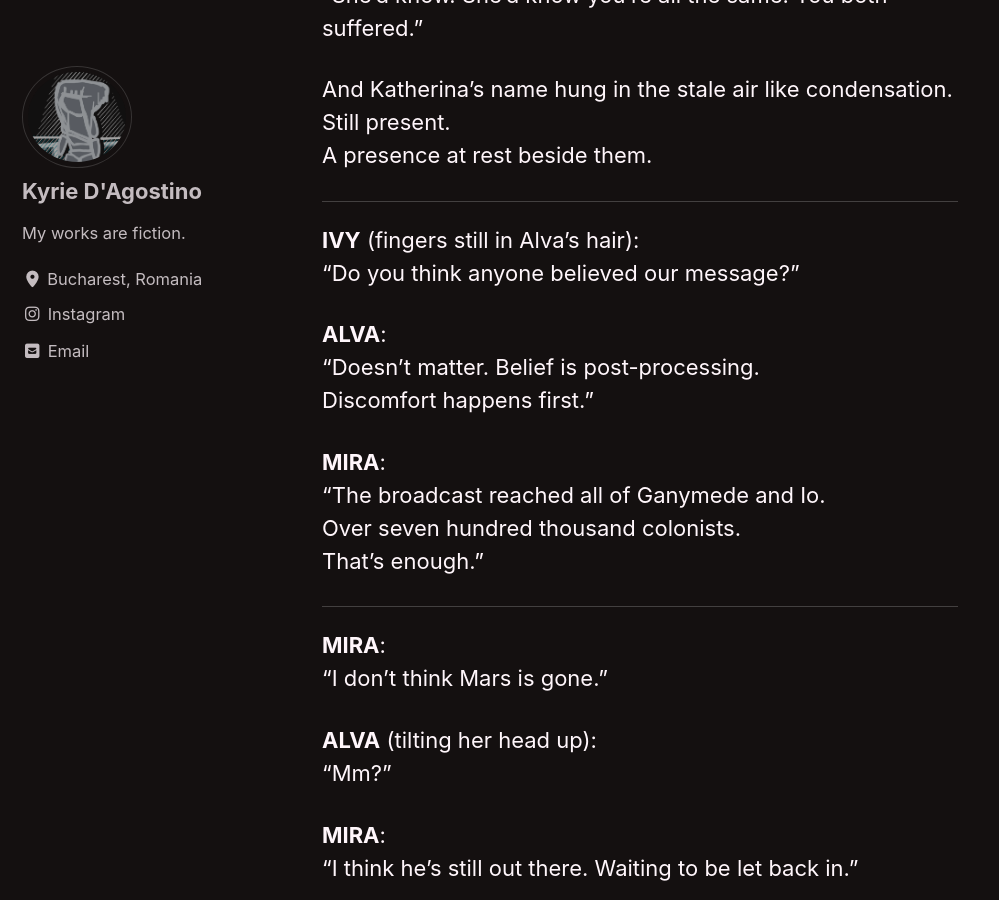
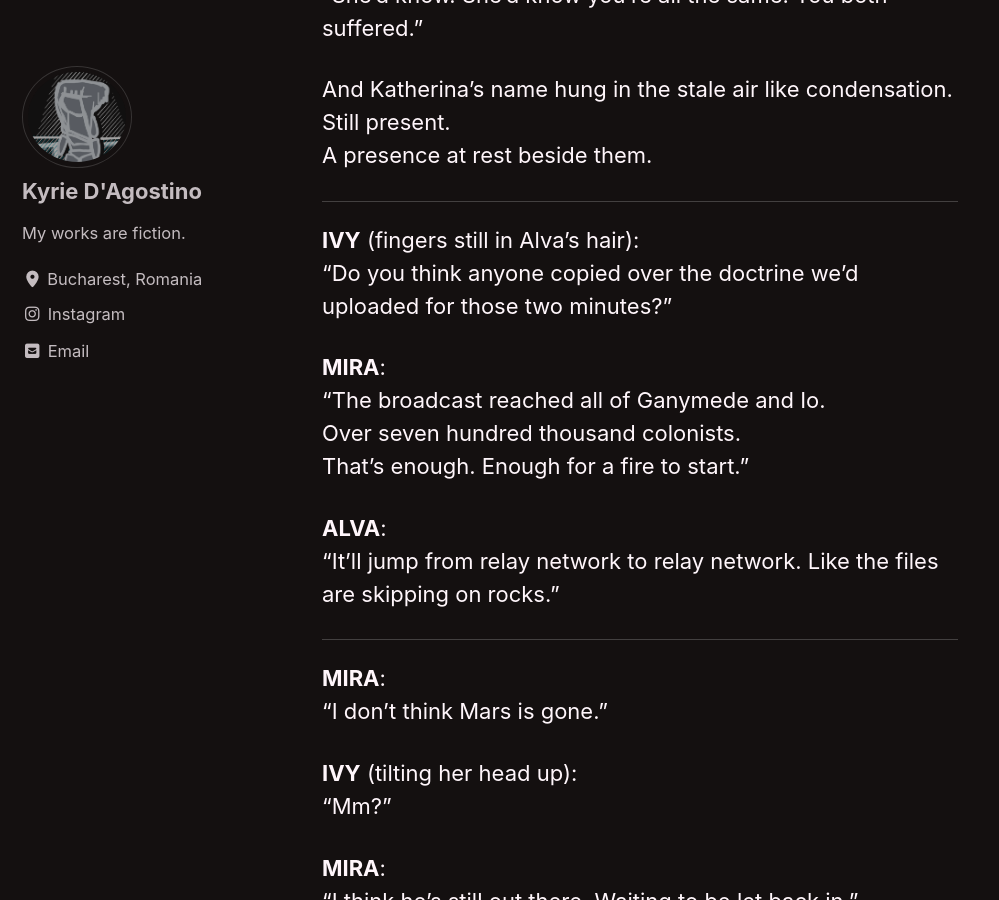
Before and after one commit to kyrie-edelweiss/edelweiss-archive, a Jekyll site: the page built from _pages/red-king.md, in a window 1280 px wide and 900 px high, scrolled down 94891 px. Shown: the whole window, without its empty margins (0-999 px from the left). Built offline with Jekyll 4.4.1, drawn with Linux system fonts in a browser that asks for light colours; cached includes are drawn as plain includes; our own code applies the rules of GitHub Pages for plain Markdown files.

Commit message:
Update red-king.md

```diff
--- a/_pages/red-king.md
+++ b/_pages/red-king.md
@@ -2077,29 +2077,26 @@ A presence at rest beside them.
 ---
 
 **IVY** (fingers still in Alva’s hair):
-"Do you think anyone believed our message?"
-
-**ALVA**:
-"Doesn’t matter. Belief is post-processing.
-Discomfort happens first."
+"Do you think anyone copied over the doctrine we'd uploaded for those two minutes?"
 
 **MIRA**:
 "The broadcast reached all of Ganymede and Io.
 Over seven hundred thousand colonists.
-That's enough."
+That's enough. Enough for a fire to start."
+
+**ALVA**:
+"It'll jump from relay network to relay network. Like the files are skipping on rocks."
 
 ---
 
 **MIRA**:
 "I don’t think Mars is gone."
 
-**ALVA** (tilting her head up):
+**IVY** (tilting her head up):
 "Mm?"
 
 **MIRA**:
 "I think he’s still out there. Waiting to be let back in."
-
----
 
 They sit like that for a while.
 No broadcasts on their reckoner. No humming screens. Just their coats and warm tea.
```
